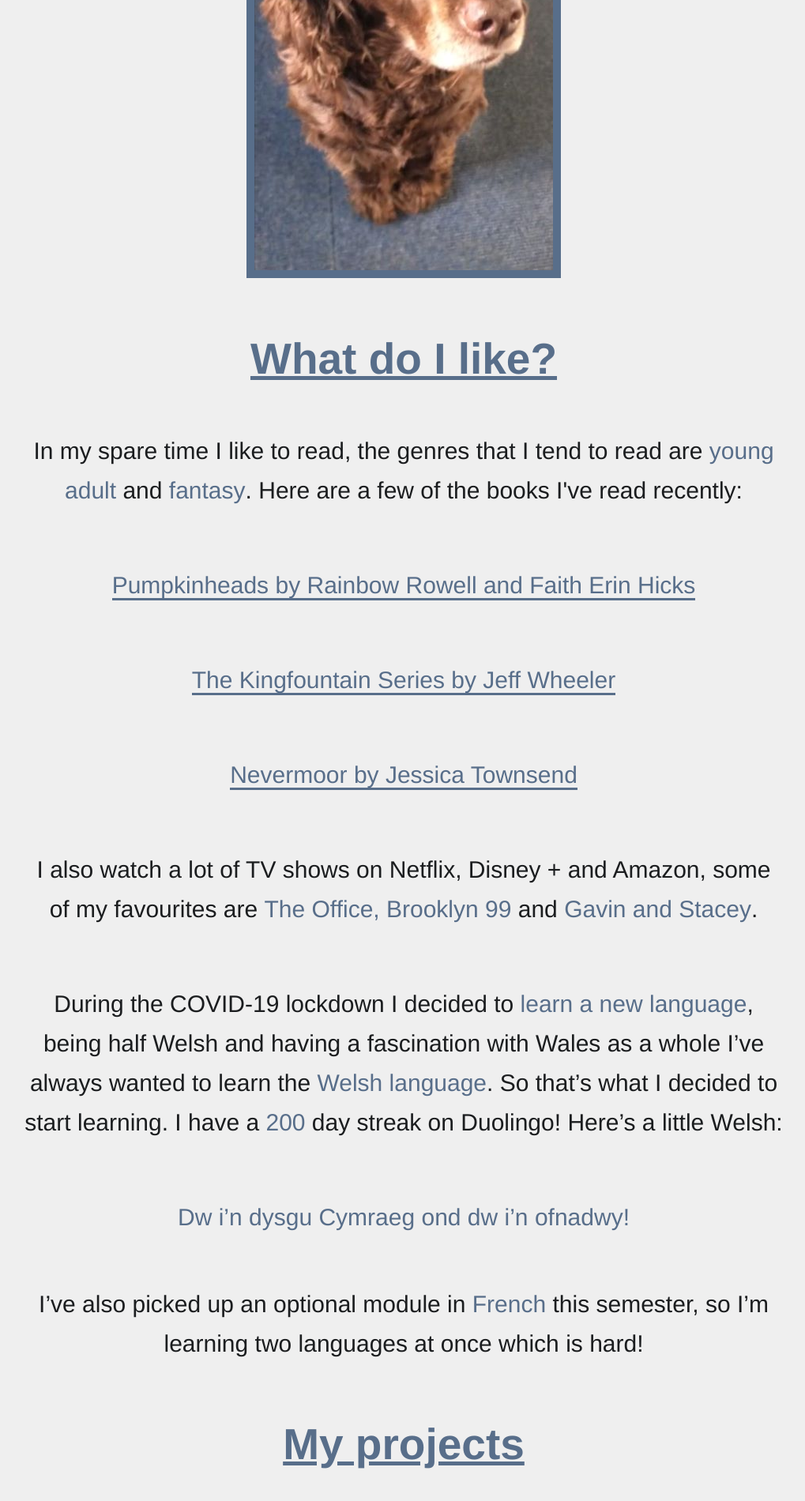
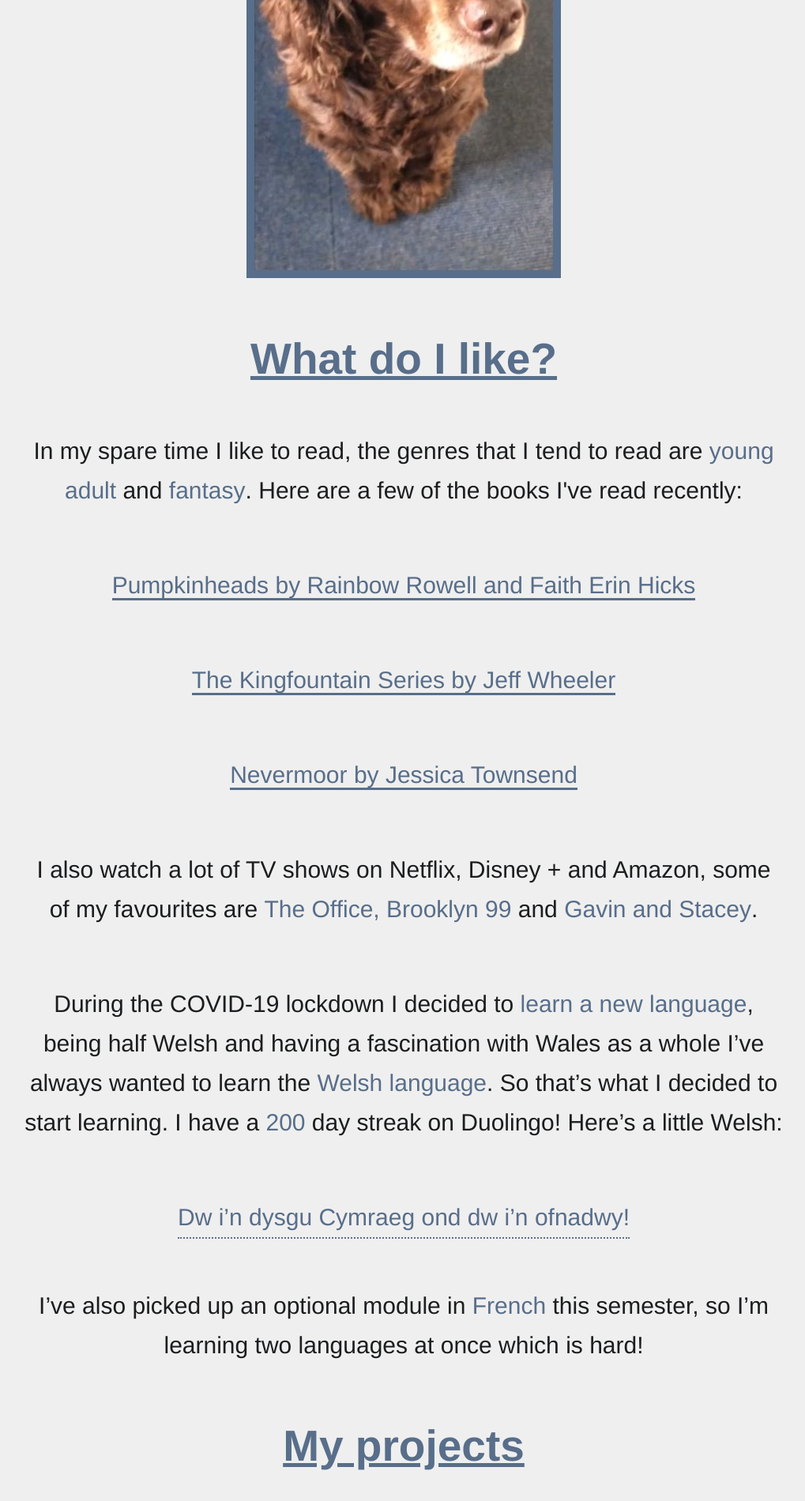
Before and after one commit to Laura-Evans/MoviePosters, a Jekyll site: the page aboutme/index.html, which Jekyll copies as it is, in a window 1280 px wide. Shown: the part 2027-3927 px from the top of the page at 79% size, without its empty margins (129-1148 px from the left). Built offline with Jekyll 4.4.1, drawn with Linux system fonts in a browser that asks for light colours; grey boxes are pictures that could not be loaded.

Commit message:
Update styles.css

```diff
--- a/aboutme/css/styles.css
+++ b/aboutme/css/styles.css
@@ -125,7 +125,7 @@ body {
 .tooltip {
   position: relative;
   display: inline-block;
-  border-bottom: 1px #586e8a;
+  border-bottom: 2px dotted #586e8a;
 	font-size: 30px;
 	font-weight: 300;
 	line-height: 50px;
```
